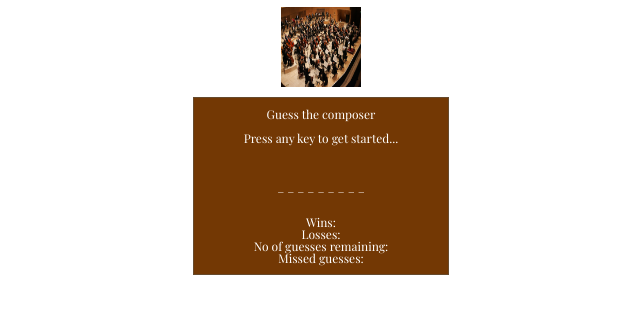
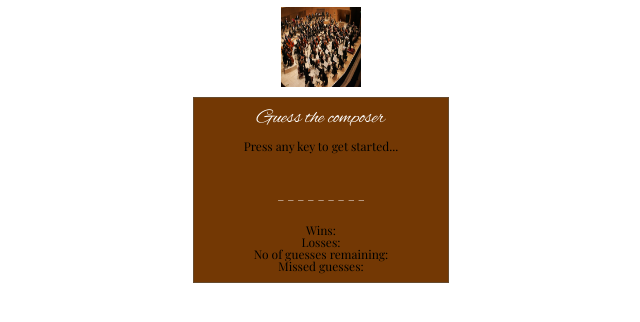
Before and after one commit to bhagya88/week-3-hangman, a PHP site: page / in a window 1280 px wide. Shown: the part 43-365 px from the top of the page, without its empty margins (319-959 px from the left). Run offline with PHP 8.4, Linux system fonts and the light colour scheme; some web fonts are replaced.

Commit message:
fine tuning

```diff
--- a/assets/css/style.css
+++ b/assets/css/style.css
@@ -19,7 +19,7 @@ body{
 
 
 
-	#gameTheme{
+	.game-theme{
 		font-size: 20px;
 		text-align: center;
 
@@ -29,7 +29,7 @@ body{
 		/*display: inline-block;*/
 	}
 
-	#gameTitle{
+	.game-title{
 		padding-top: 10px;
 		font-size:30px;
 		text-align: center;
@@ -38,7 +38,7 @@ body{
 
 	}
 
-	#gameStats{
+	.game-stats{
 		margin-top:10px;
 		font-size: 12px;
 		display:inline-block;
@@ -46,7 +46,7 @@ body{
 		padding:10px 50px 10px 50px;
 		text-align: center;
 		background: rgb(115,56,4);
-		color:white;	}
+		color:black;	}
 
 
 	#imgClue{
@@ -57,6 +57,18 @@ body{
 		vertical-align: top;
 	}
 
+	.data{
+		color:white;
+	}
+
+
+    .section-title{
+    	font-family: 'Alex Brush', cursive;
+    	font-size: 20px;
+    	color:white;
+    }
+
+
     .rotate {
 
 	-webkit-transform: rotate(316deg);
--- a/index.html
+++ b/index.html
@@ -11,7 +11,7 @@
 	<header>
 
 		<!-- 	<div id="gameTitle" class="rotate"><p>Classical Hangman</p></div> -->
-			<div id="gameTitle" >Classical Hangman<p></p></div>
+			<div class="game-title" >Classical Hangman<p></p></div>
 
 	</header>
 
@@ -22,15 +22,15 @@
 			<audio id="audioClue" ></audio>
 
 		</aside>
-		<section id="gameStats">
-			<p>Guess the composer</p><br>
+		<section class="game-stats">
+			<p class="section-title">Guess the composer</p><br>
 			<p>Press any key to get started...</p><br><br><br>
-			<p><span id="guessWord">-------</span></p><br><br>
-			<p>Wins: <span id="wins"></span></p>
-			<p>Losses: <span id="loses"></span></p>
-			<p>No of guesses remaining: <span id="guessesRemaining"></span></p>
+			<p><span id="guessWord" class="data">-------</span></p><br><br>
+			<p>Wins: <span id="wins" class="data"></span></p>
+			<p>Losses: <span id="loses" class="data"></span></p>
+			<p>No of guesses remaining: <span id="guessesRemaining" class="data"></span></p>
 			<p>Missed guesses:</p>
-			<p id="wrongGuesses"></p>
+			<p id="wrongGuesses" class="data"></p>
 
 		</section>
 
```
